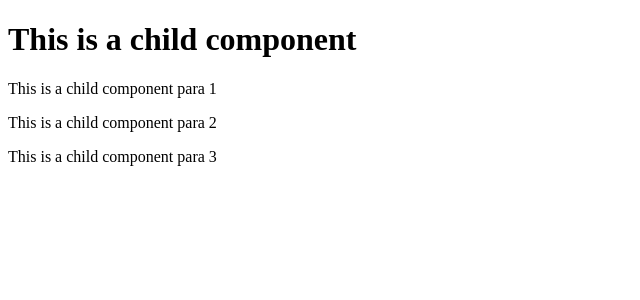
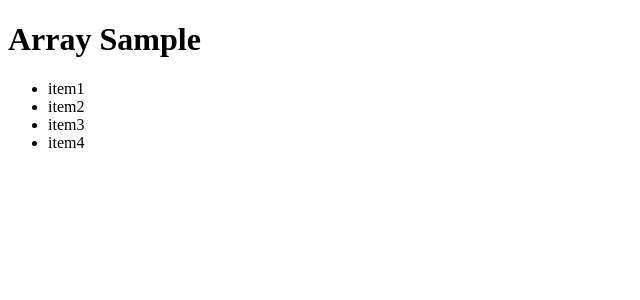
Before and after one commit to ANireshkumar/joes_react, a React (Vite) app in the folder project1/: page / in a window 1280 px wide. Shown: the top 300 px of the page, without its empty margins (0-640 px from the left). Built offline with nearby package versions, Linux system fonts and the light colour scheme.

Commit message:
passing the arrays as a props

```diff
--- a/project1/src/App.jsx
+++ b/project1/src/App.jsx
@@ -1,27 +1,18 @@
-// import LearnComponent from "./Components/LearnComponent"
-
-// import Header from "./Components/Header"
-
-import ChildComponent from "./Components/ChildComponent"
-import Student from "./Components/Student"
+import ArraySample from "./Components/ArraySample.jsx"
 import "./css/app.css"
 function App() {
+  const items = [
+    { id: 1, name: "item1" },
+    { id: 2, name: "item2" },
+    { id: 3, name: "item3" },
+    { id: 4, name: "item4" },
+  ]
 
 
   return (
     <>
-    {/* <div>THIS IS PROJECT 1 learing the components</div>
-    <LearnComponent /> */}
-    {/* <Header /> */}
-    {/* <Student name="sudhanshu" age="20" isMarried={true} />
-    <Student name="sudhanshu" age="20" isMarried={false} />
-    <Student name="Mari" age="27" isMarried={true} />
-   <Student /> */}
-   <ChildComponent>
-    <p>This is a child component para 1</p>
-    <p>This is a child component para 2</p>
-    <p>This is a child component para 3</p>
-   </ChildComponent>
+
+      <ArraySample items={items} />
     </>
   )
 }
--- /dev/null
+++ b/project1/src/Components/ArraySample.jsx
@@ -0,0 +1,26 @@
+import PropTypes from "prop-types";
+const ArraySample = (poprs) => {
+    const {items} = poprs;
+  return (
+    <div>
+        <h1>Array Sample</h1>
+        <ul>
+
+        {items.map((items)=>(
+            <li key={items.id}>{items.name}</li>
+        ))}
+        </ul>
+    </div>
+  )
+}
+
+ArraySample.propTypes = {
+    items: PropTypes.arrayOf(
+        PropTypes.shape({
+            id: PropTypes.number.isRequired,
+            name: PropTypes.string.isRequired
+
+    })
+    )
+}
+export default ArraySample
```
